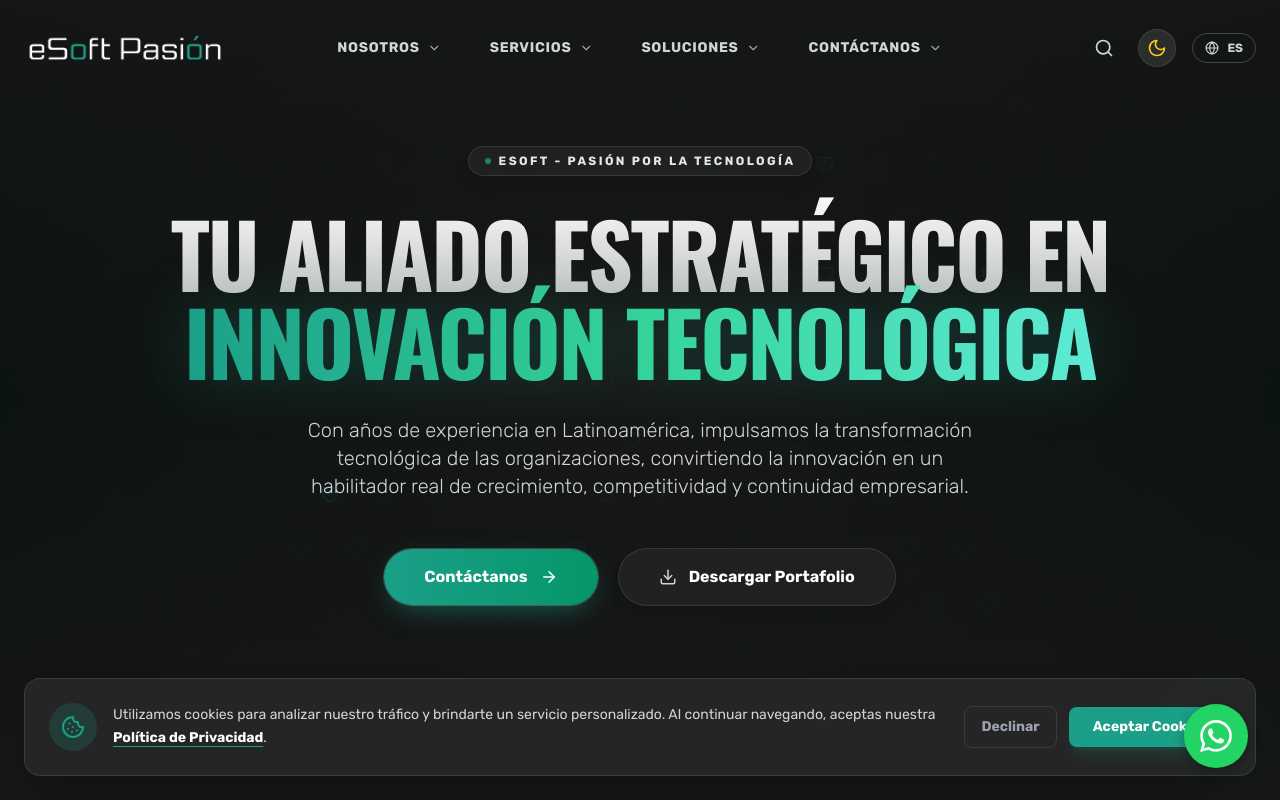
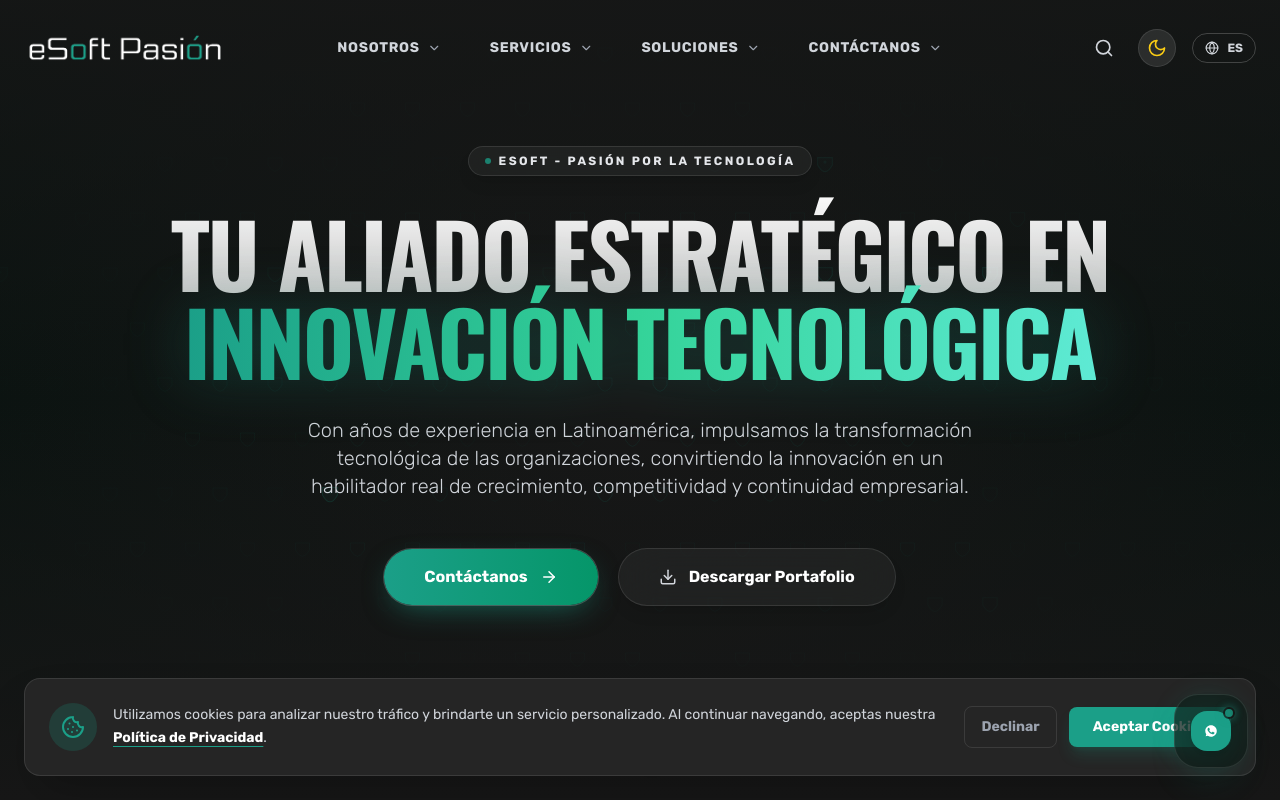
Before and after one commit to edwinrayr/eSoft_NewWebSite, a React (Vite) app in the folder eSoft-Pasion-V3/: page / in a window 1280 px wide. Shown: the top 800 px of the page. Built offline with nearby package versions, Linux system fonts and the light colour scheme.

Commit message:
feat: Mejora de diseño del WhatsAppButton

```diff
--- a/eSoft-Pasion-V3/src/components/ui/WhatsAppButton.tsx
+++ b/eSoft-Pasion-V3/src/components/ui/WhatsAppButton.tsx
@@ -1,43 +1,79 @@
-import React from 'react';
-import { useTranslation } from 'react-i18next'; // <--- Importamos el hook
+import React, { useState } from 'react';
+import { useTranslation } from 'react-i18next';
+import { motion, AnimatePresence } from 'framer-motion';
+import { MessageCircle } from 'lucide-react'; // Usaremos un icono más limpio, o el tuyo
 
 export default function WhatsAppButton() {
-  const { t } = useTranslation(); // <--- Activamos la traducción
+  const { t } = useTranslation();
+  const [isHovered, setIsHovered] = useState(false);
 
-  // Número corregido
   const phoneNumber = "525564604183";
-
-  // Ahora el mensaje viene del archivo JSON según el idioma seleccionado
   const message = t('whatsapp.message');
-
   const whatsappUrl = `https://wa.me/${phoneNumber}?text=${encodeURIComponent(message)}`;
 
   return (
-    <a
-      href={whatsappUrl}
-      target="_blank"
-      rel="noopener noreferrer"
-      className="fixed bottom-8 right-8 z-[100] flex items-center justify-center w-16 h-16 bg-[#25D366] rounded-full shadow-[0_4px_12px_rgba(0,0,0,0.3)] hover:scale-110 hover:shadow-[0_6px_20px_rgba(37,211,102,0.6)] transition-all duration-300 group"
-      aria-label="Contactar por WhatsApp"
-    >
-      {/* Efecto de Onda (Ping) */}
-      <span className="absolute inline-flex h-full w-full rounded-full bg-[#25D366] opacity-20 animate-ping group-hover:animate-none"></span>
+    <div className="fixed bottom-8 right-8 z-[100] flex items-end justify-end">
+      <motion.a
+        href={whatsappUrl}
+        target="_blank"
+        rel="noopener noreferrer"
+        onMouseEnter={() => setIsHovered(true)}
+        onMouseLeave={() => setIsHovered(false)}
+        initial={{ scale: 0, opacity: 0 }}
+        animate={{ scale: 1, opacity: 1 }}
+        whileHover={{ y: -5 }}
+        whileActive={{ scale: 0.95 }}
+        className="relative flex items-center bg-white/10 dark:bg-[#0a110e]/60 backdrop-blur-2xl border border-white/20 dark:border-white/10 p-4 rounded-3xl shadow-[0_20px_40px_-15px_rgba(0,0,0,0.3)] dark:shadow-[0_20px_40px_-15px_rgba(27,159,136,0.2)] group overflow-hidden transition-colors duration-500 hover:border-esoft-accent/40"
+      >
+        {/* Aura de brillo interna */}
+        <div className="absolute inset-0 bg-gradient-to-br from-esoft-accent/10 to-transparent opacity-0 group-hover:opacity-100 transition-opacity duration-500" />
 
-      {/* ÍCONO SVG OFICIAL */}
-      <svg
-        viewBox="0 0 24 24"
-        width="32"
-        height="32"
-        className="relative fill-white"
-        xmlns="http://www.w3.org/2000/svg"
-      >
-        <path d="M17.472 14.382c-.297-.149-1.758-.867-2.03-.967-.273-.099-.471-.148-.67.15-.197.297-.767.966-.94 1.164-.173.199-.347.223-.644.075-.297-.15-1.255-.463-2.39-1.475-.883-.788-1.48-1.761-1.653-2.059-.173-.297-.018-.458.13-.606.134-.133.298-.347.446-.52.149-.174.198-.298.298-.497.099-.198.05-.371-.025-.52-.075-.149-.669-1.612-.916-2.207-.242-.579-.487-.5-.669-.51-.173-.008-.371-.01-.57-.01-.198 0-.52.074-.792.372-.272.297-1.04 1.016-1.04 2.479 0 1.462 1.065 2.875 1.213 3.074.149.198 2.096 3.2 5.077 4.487.709.306 1.262.489 1.694.625.712.227 1.36.195 1.871.118.571-.085 1.758-.719 2.006-1.413.248-.694.248-1.289.173-1.413-.074-.124-.272-.198-.57-.347m-5.421 7.403h-.004a9.87 9.87 0 01-5.031-1.378l-.361-.214-3.741.982.998-3.648-.235-.374a9.86 9.86 0 01-1.51-5.26c.001-5.45 4.436-9.884 9.888-9.884 2.64 0 5.122 1.03 6.988 2.898a9.825 9.825 0 012.893 6.994c-.003 5.45-4.437 9.884-9.885 9.884m8.413-18.297A11.815 11.815 0 0012.05 0C5.495 0 .16 5.335.157 11.892c0 2.096.547 4.142 1.588 5.945L.057 24l6.305-1.654a11.882 11.882 0 005.683 1.448h.005c6.554 0 11.89-5.335 11.893-11.893a11.821 11.821 0 00-3.48-8.413Z"/>
-      </svg>
+        <div className="relative z-10 flex items-center gap-3">
+          {/* Contenedor del Icono */}
+          <div className="relative flex items-center justify-center">
+            {/* Punto de Disponibilidad (Online) */}
+            <div className="absolute -top-1 -right-1 w-3 h-3 bg-esoft-accent rounded-full border-2 border-white dark:border-esoft-dark z-20 animate-pulse shadow-[0_0_8px_rgba(27,159,136,0.8)]" />
 
-      {/* Tooltip Opcional (También traducido) */}
-      <span className="absolute right-full mr-4 bg-white text-esoft-charcoal text-xs font-bold px-3 py-1.5 rounded-lg opacity-0 group-hover:opacity-100 transition-opacity whitespace-nowrap shadow-md pointer-events-none hidden md:block">
-        {t('whatsapp.tooltip')}
-      </span>
-    </a>
+            <div className="w-10 h-10 bg-esoft-accent text-white rounded-2xl flex items-center justify-center shadow-lg transform group-hover:rotate-[10deg] transition-transform duration-300">
+              {/* SVG Oficial de WhatsApp simplificado */}
+              <svg viewBox="0 0 24 24" width="24" height="24" fill="currentColor">
+                <path d="M12.031 6.172c-3.181 0-5.767 2.586-5.768 5.766-.001 1.298.38 2.27 1.019 3.287l-.582 2.128 2.182-.573c.978.58 1.911.928 3.145.929 3.178 0 5.767-2.587 5.768-5.766 0-3.181-2.587-5.771-5.764-5.771zm3.392 8.244c-.144.405-.837.774-1.17.824-.299.045-.677.063-1.092-.069-.252-.08-.575-.187-.988-.365-1.739-.751-2.874-2.522-2.961-2.638-.086-.115-.694-.925-.694-1.769 0-.843.433-1.258.589-1.432.155-.174.339-.218.452-.218.114 0 .227.001.325.005.103.004.242-.039.378.292.136.332.467 1.14.508 1.223.042.083.07.18.014.293-.056.113-.085.184-.17.282-.084.098-.178.219-.253.294-.085.086-.174.179-.075.35.099.171.439.724.944 1.175.649.579 1.196.761 1.365.844.17.084.27.069.37-.046.1-.115.424-.493.538-.661.113-.167.227-.14.382-.083.155.057.983.464 1.153.549.169.085.283.127.325.197.042.071.042.411-.102.817z" />
+              </svg>
+            </div>
+          </div>
+
+          {/* Texto Expansible */}
+          <AnimatePresence>
+            {isHovered && (
+              <motion.div
+                initial={{ width: 0, opacity: 0 }}
+                animate={{ width: "auto", opacity: 1 }}
+                exit={{ width: 0, opacity: 0 }}
+                transition={{ duration: 0.3, ease: "easeOut" }}
+                className="whitespace-nowrap pr-2"
+              >
+                <div className="flex flex-col">
+                  <span className="text-[10px] uppercase tracking-[0.2em] text-esoft-accent font-bold">
+                    Online
+                  </span>
+                  <span className="text-sm font-bold text-gray-900 dark:text-white">
+                    {t('whatsapp.tooltip', '¿Hablamos?')}
+                  </span>
+                </div>
+              </motion.div>
+            )}
+          </AnimatePresence>
+        </div>
+      </motion.a>
+
+      {/* Onda de choque (Efecto de radar) */}
+      <div className="absolute bottom-4 right-4 -z-10">
+        <motion.div
+          animate={{ scale: [1, 1.8], opacity: [0.3, 0] }}
+          transition={{ duration: 2, repeat: Infinity }}
+          className="w-12 h-12 bg-esoft-accent rounded-full blur-md"
+        />
+      </div>
+    </div>
   );
 }
```
